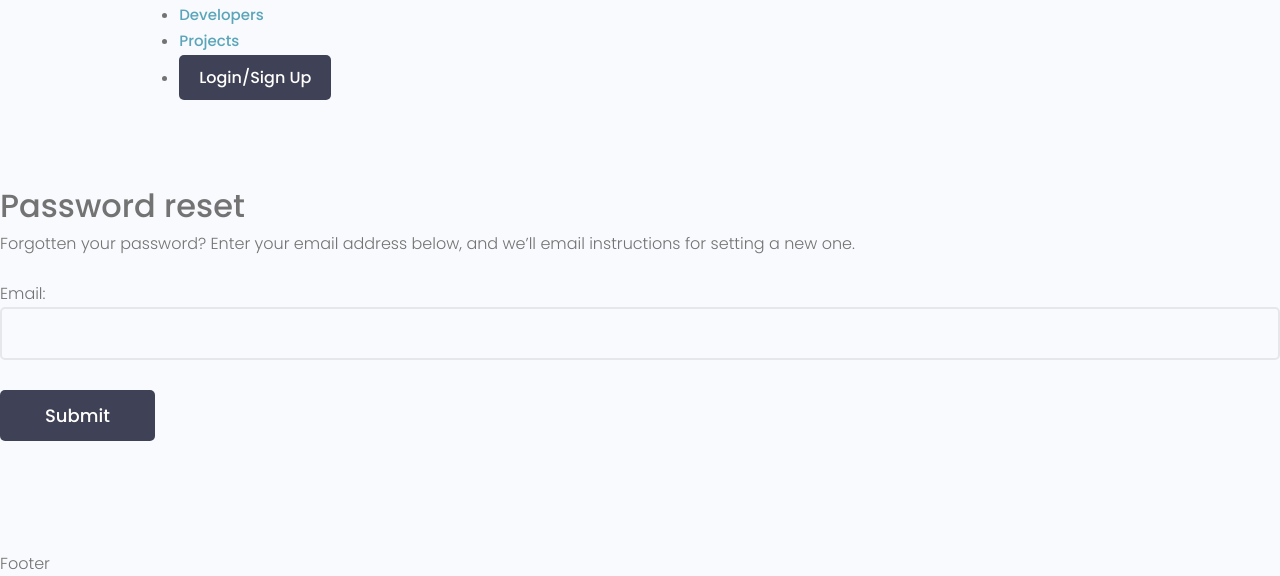
After one commit to Sebastian-Constantin-Iacob/django_projects, a Django app: page /reset_password/ in a window 1280 px wide. The commit adds this page. Shown: the part 332-908 px from the top of the page. Run offline with Django 4.2, Linux system fonts and the light colour scheme; some libraries are stand-ins or nearby versions.

Commit message:
Custom password reset

```diff
--- a/Study Bud/devsearch/devsearch/settings.py
+++ b/Study Bud/devsearch/devsearch/settings.py
@@ -123,7 +123,7 @@ EMAIL_HOST = 'smtp.gmail.com'
 EMAIL_PORT = 587
 EMAIL_USE_TLS = True
 EMAIL_HOST_USER = 'mytest1832@gmail.com'
-EMAIL_HOST_PASSWORD = ''
+EMAIL_HOST_PASSWORD = 'gvpuiffqvemdlaoe'
 
 # Static files (CSS, JavaScript, Images)
 # https://docs.djangoproject.com/en/4.1/howto/static-files/
--- a/Study Bud/devsearch/devsearch/urls.py
+++ b/Study Bud/devsearch/devsearch/urls.py
@@ -17,13 +17,35 @@ from django.contrib import admin
 from django.urls import path, include
 from django.conf import settings
 from django.conf.urls.static import static
+from django.contrib.auth import views as auth_views
+
 
 
 urlpatterns = [
     path('admin/', admin.site.urls),
     path('projects/', include('projects.urls')),
     path('', include('users.urls')),
+    # path('api/', include('api.urls')),
+
+    path('reset_password/', auth_views.PasswordResetView.as_view(template_name="reset_password.html"),
+         name="reset_password"),
+
+    path('reset_password_sent/', auth_views.PasswordResetDoneView.as_view(template_name="reset_password_sent.html"),
+         name="password_reset_done"),
+
+    path('reset/<uidb64>/<token>/', auth_views.PasswordResetConfirmView.as_view(template_name="reset.html"),
+         name="password_reset_confirm"),
+
+    path('reset_password_complete/', auth_views.PasswordResetCompleteView.as_view(template_name="reset_password_complete.html"),
+         name="password_reset_complete"),
 ]
+
 
 urlpatterns += static(settings.MEDIA_URL, document_root=settings.MEDIA_ROOT)
 urlpatterns += static(settings.STATIC_URL, document_root=settings.STATIC_ROOT)
+
+
+# 1 - User submits email for reset              //PasswordResetView.as_view()           //name="reset_password"
+# 2 - Email sent message                        //PasswordResetDoneView.as_view()        //name="passsword_reset_done"
+# 3 - Email with link and reset instructions    //PasswordResetConfirmView()            //name="password_reset_confirm"
+# 4 - Password successfully reset message       //PasswordResetCompleteView.as_view()   //name="password_reset_complete"
--- /dev/null
+++ b/Study Bud/devsearch/templates/reset_password.html
@@ -0,0 +1,50 @@
+{% extends 'main.html' %}
+
+{% block content %}
+
+<style>
+    input[type='text'],
+    input[type='email'],
+    input[type='password'] {
+        min-width: 24rem;
+        width: 100%;
+        padding: 1.2rem 1.5rem;
+        border-radius: 0.5rem;
+        border: 2px solid var(--color-light);
+        transition: all 0.3s ease-in-out;
+        background-color: var(--color-bg);
+    }
+
+    input[type='text']:focus,
+    input[type='email']:focus,
+    input[type='password']:focus,
+    input[type='text']:active,
+    input[type='email']:active,
+    input[type='password']:active {
+        outline: none;
+        border: 2px solid var(--color-main);
+    }
+</style>
+
+
+<!-- Main Section -->
+<main class="formPage my-xl">
+    <div class="content-box">
+        <div class="formWrapper">
+            <h3>Password reset</h3>
+
+            <p>Forgotten your password? Enter your email address below, and we’ll email instructions for setting a new
+                one.</p>
+
+            <br>
+
+            <form class="form" method="POST">
+                {% csrf_token %}
+                {{form.as_p}}
+                <input class="btn btn--sub btn--lg  my-md" type="submit" value="Submit" />
+            </form>
+        </div>
+    </div>
+</main>
+
+{% endblock content %}
--- a/Study Bud/devsearch/users/templates/users/login_register.html
+++ b/Study Bud/devsearch/users/templates/users/login_register.html
@@ -86,7 +86,7 @@
         </div>
         <div class="auth__actions">
           <input class="btn btn--sub btn--lg" type="submit" value="Log In" />
-          <a href="forgetpassword.html">Forget Password?</a>
+          <a href="{% url 'reset_password' %}">Forget Password?</a>
         </div>
       </form>
       <div class="auth__alternative">
```
Also changed, not shown: Study Bud/devsearch/templates/reset.html (added, +49 -0 lines), Study Bud/devsearch/templates/reset_password_complete.html (added, +19 -0 lines), Study Bud/devsearch/templates/reset_password_sent.html (added, +21 -0 lines).
